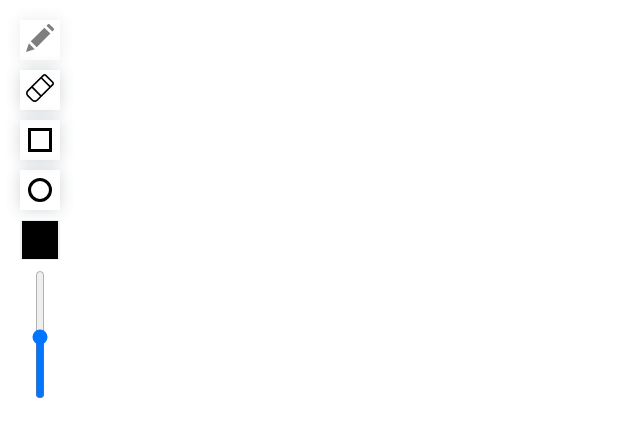
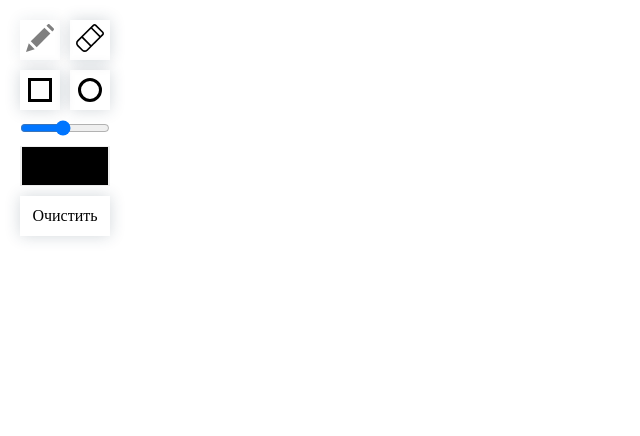
Before and after one commit to NkGromov/Drawer, a React (Create React App) app: page / in a window 1280 px wide. Shown: the top 436 px of the page, without its empty margins (0-640 px from the left). Built offline with nearby package versions, Linux system fonts and the light colour scheme.

Commit message:
fix clear btn

```diff
--- a/src/Components/Draw/Draw.tsx
+++ b/src/Components/Draw/Draw.tsx
@@ -184,10 +184,6 @@ const Draw: React.FC = () => {
         ctx.lineWidth = size;
     };
 
-    const zoomCanvas = (e: React.WheelEvent) => {
-        setZoom((prev) => prev + e.deltaY);
-    };
-
     useEffect(() => {
         if (canvas.current) {
             canvas.current.width = 4000;
@@ -207,14 +203,9 @@ const Draw: React.FC = () => {
         if (ctx) ctx.lineWidth = size;
     }, [size, ctx]);
 
-    useEffect(() => {
-        // console.log(zoom);
-        // let zoomScale = zoom / 100;
-        // if (ctx) ctx.scale(zoomScale, zoomScale);
-    }, [zoom]);
     return (
         <>
-            <Tools />
+            <Tools clear={clear} />
 
             <canvas
                 onMouseDown={mouseDown}
@@ -225,7 +216,6 @@ const Draw: React.FC = () => {
                     ctx?.beginPath();
                 }}
                 ref={canvas}
-                onWheel={zoomCanvas}
                 className="canvas"
             ></canvas>
         </>
--- a/src/Components/Tools/Tools.tsx
+++ b/src/Components/Tools/Tools.tsx
@@ -5,8 +5,10 @@ import { AppStateType } from "../../Redux/store";
 import { tool } from "../../Types/types";
 import pencil from "../../images/pencil.svg";
 import eraser from "../../images/eraser.svg";
-
-const Tools: React.FC = () => {
+interface props {
+    clear: (withHistory: boolean) => void;
+}
+const Tools: React.FC<props> = ({ clear }) => {
     const dispatch = useDispatch();
     const colorRef = useRef<HTMLInputElement>(null);
     const isPencil = useSelector((state: AppStateType) => state.DrawReducer.isPencil);
@@ -32,15 +34,12 @@ const Tools: React.FC = () => {
                 </button>
                 <button className="tools__button tools__rect" onClick={() => setActiveState("RECT", colorRef.current?.value || "")} disabled={isRectangle}></button>
                 <button className="tools__button tools__arc" onClick={() => setActiveState("ARC", colorRef.current?.value || "")} disabled={isArc}></button>
-                {/* <button className="tools__button" onClick={() => clear(true)}>Очитить</button> */}
-                <input
-                    ref={colorRef}
-                    onChange={(value) => dispatch(actions.changeColor(value.target.value))}
-                    type="color"
-                    disabled={isEraser}
-                    className="tools__colorPicker"
-                ></input>
+
                 <input className="tools__size" onChange={(value) => dispatch(actions.changeSize(+value.target.value))} type="range" min="2" max="40" step="1" value={size}></input>
+                <input ref={colorRef} onChange={(value) => dispatch(actions.changeColor(value.target.value))} type="color" disabled={isEraser} className="tools__colorPicker" />
+                <button className="tools__button tools__clear" onClick={() => clear(true)}>
+                    Очиcтить
+                </button>
             </div>
         </div>
     );
--- a/src/css/style.css
+++ b/src/css/style.css
@@ -13,7 +13,7 @@ body {
 input[type="color"] {
     -webkit-appearance: none;
     border: none;
-    width: 40px;
+    width: 90px;
     height: 40px;
     cursor: pointer;
 }
@@ -25,10 +25,10 @@ input[type="color"]::-webkit-color-swatch {
 }
 .tools__wrapper {
     display: grid;
-    grid-template-columns: 1fr;
+    grid-template-columns: 1fr 1fr;
     row-gap: 10px;
     position: fixed;
-    width: 40px;
+    width: 100px;
     left: 20px;
     top: 20px;
 }
@@ -69,11 +69,17 @@ input[type="color"]::-webkit-color-swatch {
     height: 18px;
     border-radius: 50%;
 }
+.tools__colorPicker {
+    grid-column: 1/3;
+}
 .tools__colorPicker:disabled {
     opacity: 0.5;
 }
 .tools__size {
-    writing-mode: bt-lr;
-    -webkit-appearance: slider-vertical;
-    width: 40px;
+    width: 90px;
+    grid-column: 1/3;
 }
+.tools__clear {
+    width: 90px;
+    grid-column: 1/3;
+}
```
